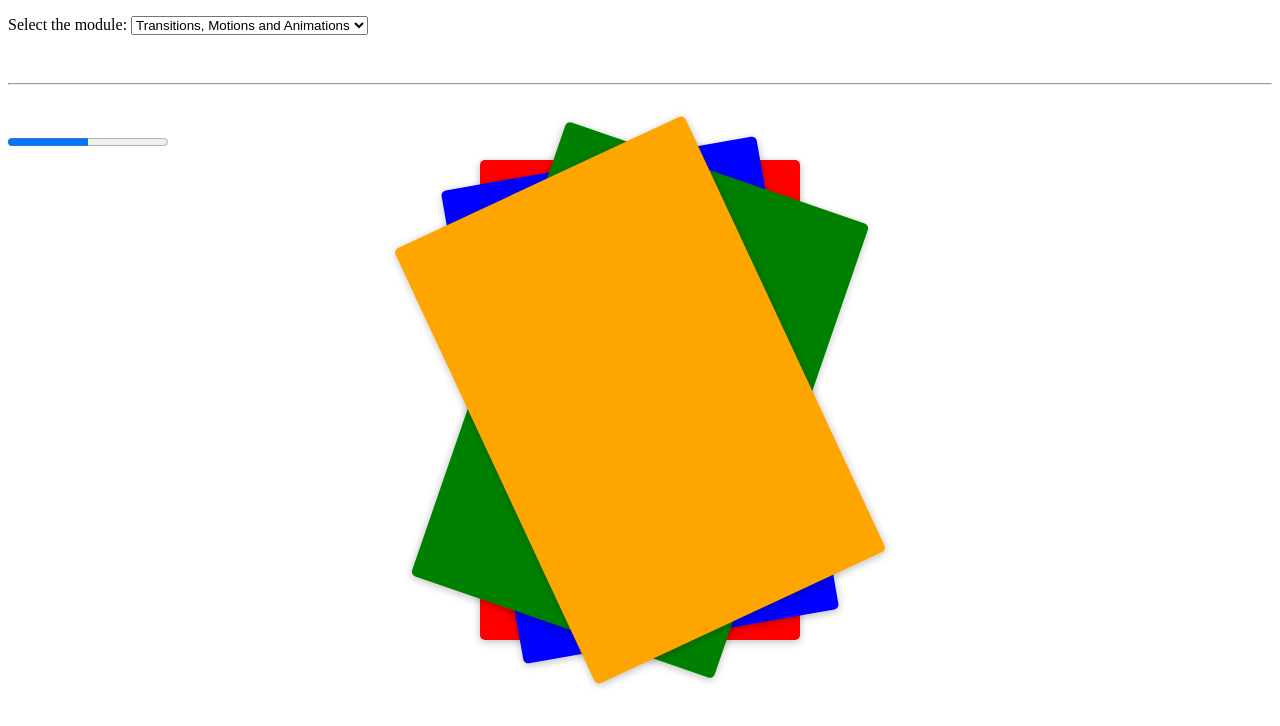
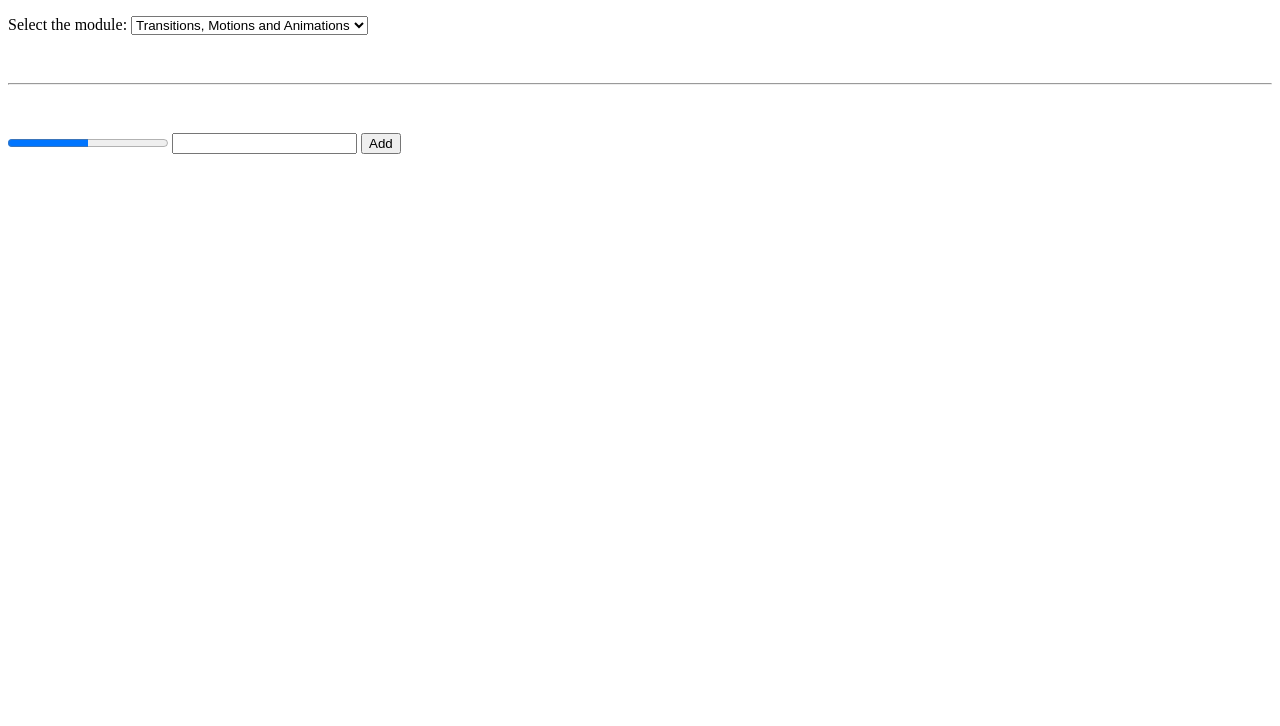
Before and after one commit to heltonricardo/estudo-svelte, a Svelte app: page / in a window 1280 px wide. Shown: the top 726 px of the page. Built offline with nearby package versions, Linux system fonts and the light colour scheme; the HTML template or start-up script is replaced by a standard one.

Commit message:
preparando para exemplo de transicao

```diff
--- a/src/Animations/Animations.svelte
+++ b/src/Animations/Animations.svelte
@@ -1,7 +1,10 @@
 <script>
   import { tweened } from "svelte/motion";
   import { cubicIn } from "svelte/easing";
-import Spring from "./Spring.svelte";
+  import Spring from "./Spring.svelte";
+
+  let boxes = [];
+  let boxInput;
 
   // Anotação 01
   const progress = tweened(0, {
@@ -13,11 +16,32 @@ import Spring from "./Spring.svelte";
   setTimeout(() => {
     progress.set(0.5);
   }, 1500);
+
+  function addBox() {
+    boxes = [...boxes, boxInput];
+  }
 </script>
 
+<style>
+  div {
+    width: 10rem;
+    height: 10rem;
+    background: #ccc;
+    margin: 1rem;
+    box-shadow: 0 2px 8px rgba(0, 0, 0, 0.26);
+    border-radius: 8PX;
+    padding: 1rem;
+  }
+</style>
+
 <progress value={$progress} />
+<!-- <Spring /> -->
+<input type="text" bind:value={boxInput} />
+<button on:click={addBox}>Add</button>
 
-<Spring />
+{#each boxes as box}
+  <div>{box}</div>
+{/each}
 
 <!--
   Anotação 01
--- a/src/Animations/Spring.svelte
+++ b/src/Animations/Spring.svelte
@@ -60,7 +60,7 @@
 
 <style>
   .page {
-    position: fixed;
+    /* position: fixed; */
     left: 0;
     top: 0;
     width: 100%;
--- a/src/App.svelte
+++ b/src/App.svelte
@@ -6,7 +6,6 @@
   import Animations from "./Animations/Animations.svelte";
 
   let option = 5;
-  $: console.log(option);
 </script>
 
 <style>
```
Also changed, not shown: 3 other files (tests, documents, lock files or other folders).
